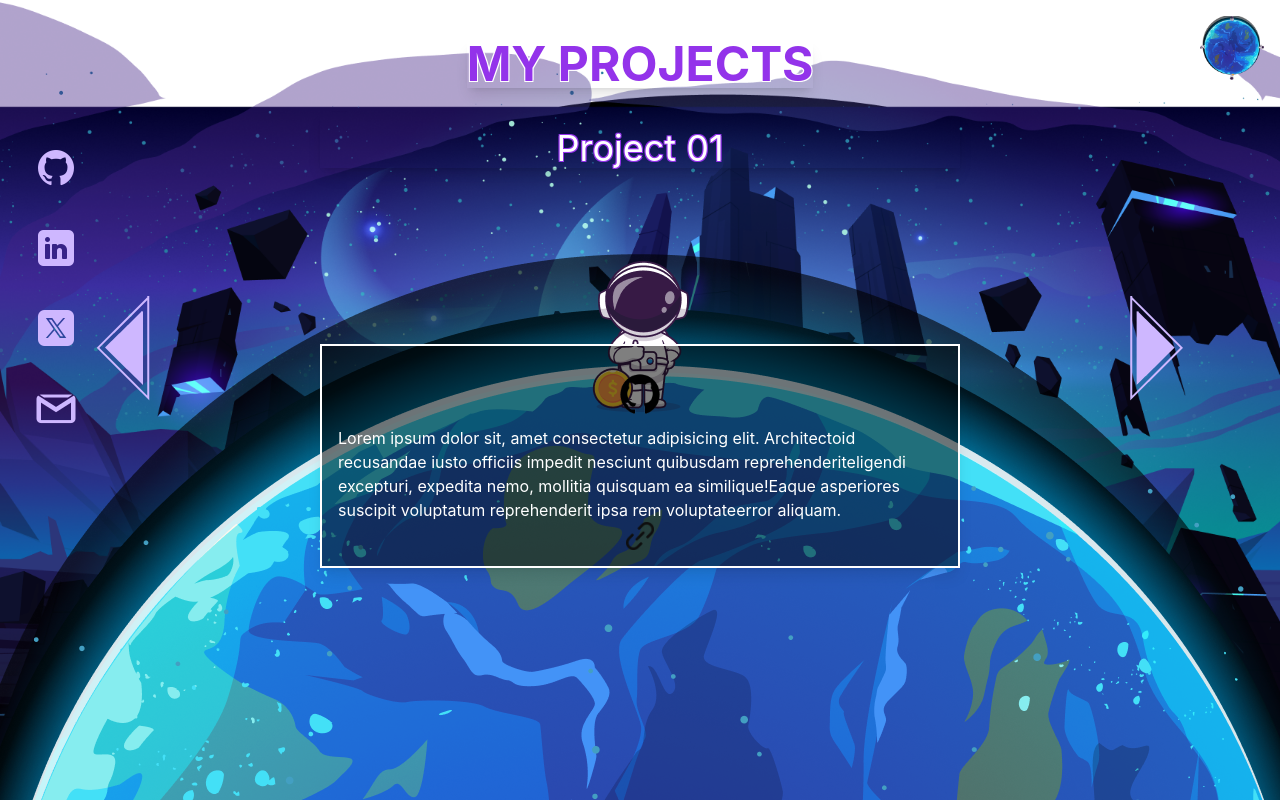
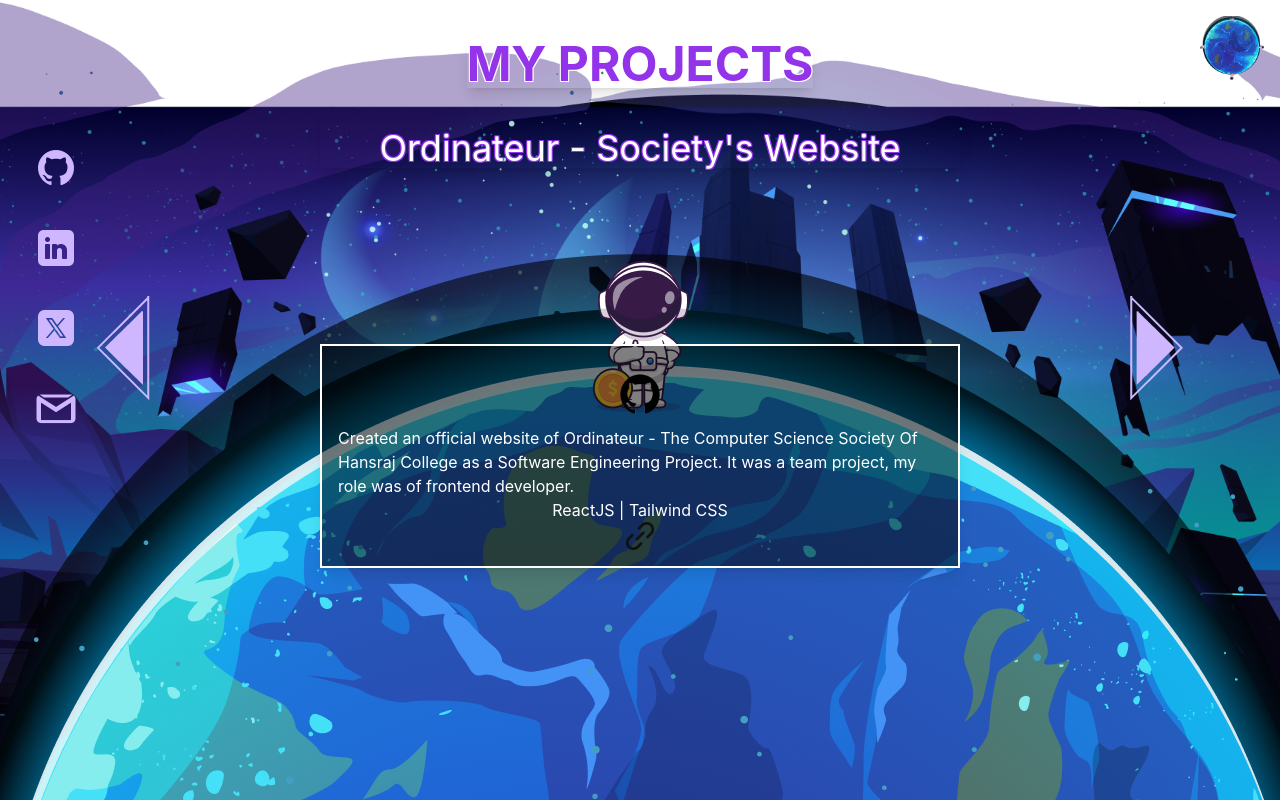
Before and after one commit to akanshaBharti/Portfolio, a React (Create React App) app: page /projects in a window 1280 px wide. Built offline with nearby package versions, Linux system fonts and the light colour scheme; the HTML template or start-up script is replaced by a standard one.

Commit message:
added projects and experience

```diff
--- a/src/components/Experience/ExperienceDetails.jsx
+++ b/src/components/Experience/ExperienceDetails.jsx
@@ -7,19 +7,25 @@
 const ExperienceDetails = () => {
   const experienceDetails = [
     {
-      ExperienceName: "Experience 01",
+      ExperienceName: "Frontend Developer Intern at CoziQ",
+      ExperiencePlace: "CoziQ Experiences - Private Dining Startup",
+      ExperienceTime: "[February 2024 - April 2024]",
       ExperienceDescription:
-        "Lorem ipsum dolor sit, amet consectetur adipisicing elit. Architectoid recusandae iusto officiis impedit nesciunt quibusdam reprehenderiteligendi excepturi, expedita nemo, mollitia quisquam ea similique!Eaque asperiores suscipit voluptatum reprehenderit ipsa rem voluptateerror aliquam.",
+        "My work was to develop user interface and user experience components using React. Integrate APIs to enhance functionality and user experience. Collaborate with the team to implement design and functionality improvements. Ensure the technical feasibility of UI/UX designs. ",
     },
     {
-      ExperienceName: "Experience 02",
+      ExperienceName: "Frontend Developer Intern at Bichhoos",
+      ExperiencePlace: "Bichhoos - E-commerce website for customized items",
+      ExperienceTime: "[January 2024 - April 2024]",
       ExperienceDescription:
-        "Lorem ipsum dolor sit, amet consectetur adipisicing elit. Architectoid recusandae iusto officiis impedit nesciunt quibusdam reprehenderiteligendi excepturi, expedita nemo, mollitia quisquam ea similique!Eaque asperiores suscipit voluptatum reprehenderit ipsa rem voluptateerror aliquam.",
+        "My work involved UI/UX design of Bichhoos website. Integrate APIs to enhance functionality and user experience. Learned ReactJS, Tailwind CSS, Material UI, Git/GitHub.",
     },
     {
-      ExperienceName: "Experience 03",
+      ExperienceName: "General Secretary in College",
+      ExperiencePlace: "Ordinateur - The Computer Science Society Of Hansraj College",
+      ExperienceTime: "[October 2022 - October 2023]",
       ExperienceDescription:
-        "Lorem ipsum dolor sit, amet consectetur adipisicing elit. Architectoid recusandae iusto officiis impedit nesciunt quibusdam reprehenderiteligendi excepturi, expedita nemo, mollitia quisquam ea similique!Eaque asperiores suscipit voluptatum reprehenderit ipsa rem voluptateerror aliquam.",
+        "My work was to manage and coordinate a team of 100+ members smoothly and professionally. Coordinated with Team Heads and Teacher coordinators for the smooth flow of society and its events. Lead and managed events (as 3rd in charge).",
     },
   ];
 
@@ -58,7 +64,15 @@
         {/* description box */}
         <div className="relative md:mt-44 mt-28 ">
           <p className=" border border-2 border-white text-white p-8 shadow-lg bg-black bg-opacity-50 ">
+            <div className="text-xl">
+            {experienceDetails[currentExperienceIndex].ExperiencePlace}
+            </div>
+            <div className="text-xl">
+            {experienceDetails[currentExperienceIndex].ExperienceTime}
+            </div>
+            <div>
             {experienceDetails[currentExperienceIndex].ExperienceDescription}
+            </div>
           </p>
         </div>
       </div>
--- a/src/components/Navbar/Navbar.jsx
+++ b/src/components/Navbar/Navbar.jsx
@@ -11,7 +11,7 @@
 
     return(
         <div className="relative z-50">
-            <div className="fixed top-0 right-0 z-50 p-4 ">
+            <div className="fixed top-0 right-0 z-50 p-4  ">
                 <img src={navbarIcon} alt="Navbar Icon" className="w-16 h-16 cursor-pointer" onClick={toggleNavbar} />
             </div>
             {isOpen && (
--- a/src/components/Projects/ProjectDetails.jsx
+++ b/src/components/Projects/ProjectDetails.jsx
@@ -9,25 +9,28 @@
 const ProjectDetails = () => {
   const projectDetails = [
     {
-      ProjectName: "Project 01",
-      GithubLinkIcon: "https://github.com/akanshaBharti",
+      ProjectName: "Ordinateur - Society's Website",
+      GithubLinkIcon: "https://github.com/4shreyas5/Ordinateur-Website",
       ProjectDescription:
-        "Lorem ipsum dolor sit, amet consectetur adipisicing elit. Architectoid recusandae iusto officiis impedit nesciunt quibusdam reprehenderiteligendi excepturi, expedita nemo, mollitia quisquam ea similique!Eaque asperiores suscipit voluptatum reprehenderit ipsa rem voluptateerror aliquam.",
-      ProjectLink: "https://github.com/akanshaBharti",
+        "Created an official website of Ordinateur - The Computer Science Society Of Hansraj College as a Software Engineering Project. It was a team project, my role was of frontend developer.",
+      ProjectStacks: "ReactJS | Tailwind CSS",
+        ProjectLink: "https://github.com/akanshaBharti",
     },
     {
-      ProjectName: "Project 02",
-      GithubLinkIcon: "https://github.com/akanshaBharti",
+      ProjectName: "Online Examination Portal",
+      GithubLinkIcon: "https://github.com/Online-Examination-Portal/online_exam_ui",
       ProjectDescription:
-        "Lorem ipsum dolor sit, amet consectetur adipisicing elit. Architectoid recusandae iusto officiis impedit nesciunt quibusdam reprehenderiteligendi excepturi, expedita nemo, mollitia quisquam ea similique!Eaque asperiores suscipit voluptatum reprehenderit ipsa rem voluptateerror aliquam.",
-      ProjectLink: "Project02.com",
+        "It is a digital platform that enables users to conduct and take exams over the Internet. My role was of frontend developer, creating intuitive and responsive Ui, intergrating API's and ensuring a seamless user experience. Engaged in teamwork with senior developers. Completed Phase 1 - Admin Panel of the website (It is desktop optimized).",
+      ProjectStacks: "ReactJS | Material UI | CSS",
+      ProjectLink: "https://onlineexamination.netlify.app/",
     },
     {
-      ProjectName: "Project 03",
-      GithubLinkIcon: "",
+      ProjectName: "Random Password Generator",
+      GithubLinkIcon: "https://github.com/akanshaBharti/Random_Password_Generator",
       ProjectDescription:
-        "Lorem ipsum dolor sit, amet consectetur adipisicing elit. Architectoid recusandae iusto officiis impedit nesciunt quibusdam reprehenderiteligendi excepturi, expedita nemo, mollitia quisquam ea similique!Eaque asperiores suscipit voluptatum reprehenderit ipsa rem voluptateerror aliquam.",
-      ProjectLink: "Project03.com",
+        "This password generator provides a simple and secure way to generate random passwords based on your specific criteria. Whether you need a password for your email, social media, or online accounts, our tool has you covered. Generated passwords can be copied to clipboard with one click.",
+      ProjectStacks: "ReactJS | Tailwind CSS",
+      ProjectLink: "https://randomcutomized-password-generator.vercel.app/",
     },
   ];
 
@@ -75,6 +78,7 @@
               </Link>
             </div>
             <div>{projectDetails[currentProjectIndex].ProjectDescription}</div>
+            <div>{projectDetails[currentProjectIndex].ProjectStacks}</div>
             <div className="">
               <Link
                 to={projectDetails[currentProjectIndex].ProjectLink}
--- a/src/components/Skills/TechStacks.jsx
+++ b/src/components/Skills/TechStacks.jsx
@@ -12,49 +12,49 @@
 
 const TechStacks = () => {
   return (
-    <div className="grid grid-cols-2 lg:grid-cols-4 md:grid-cols-3 gap-6 text-white md:mt-32 mt-20">
-      <div className="flex flex-row items-center border border-white md:w-full md:h-full  text-xl md:text-3xl p-3 bg-black bg-opacity-50 shadow-xl hover:shadow-black">
-        <img src={html} alt="htmlIcon" className=" mr-2"/>
+    <div className="grid grid-cols-2 lg:grid-cols-4 md:grid-cols-3 gap-4 md:gap-6 text-white md:mt-32 mt-24 ml-2 mr-2">
+      <div className="flex flex-row items-center border border-white md:w-full md:h-full w-auto h-16 text-xl md:text-3xl p-3 bg-black bg-opacity-50 shadow-xl hover:shadow-black">
+        <img src={html} alt="htmlIcon" className="w-10 h-12 mr-2"/>
         HTML
       </div>
-      <div className="flex flex-row items-center border border-white w-full h-full text-xl md:text-3xl p-3 bg-black bg-opacity-50 shadow-xl hover:shadow-black">
-        <img src={css} alt="cssIcon" className=" mr-2"/>
+      <div className="flex flex-row items-center border border-white md:w-full md:h-full w-auto h-16 text-xl md:text-3xl p-3 bg-black bg-opacity-50 shadow-xl hover:shadow-black">
+        <img src={css} alt="cssIcon" className="w-10 h-12 mr-2"/>
         CSS
       </div>
-      <div className="flex flex-row items-center border border-white w-full h-full text-xl md:text-3xl p-3 bg-black bg-opacity-50 shadow-xl hover:shadow-black">
-        <img src={js} alt="jsIcon" className=" mr-2"/>
+      <div className="flex flex-row items-center border border-white md:w-full md:h-full w-auto h-16 text-xl md:text-3xl p-3 bg-black bg-opacity-50 shadow-xl hover:shadow-black">
+        <img src={js} alt="jsIcon" className="w-10 h-12 mr-2"/>
         JavaScript
       </div>
-      <div className="flex flex-row items-center border border-white w-full h-full text-xl md:text-3xl p-3 bg-black bg-opacity-50 shadow-xl hover:shadow-black">
-        <img src={react} alt="reactIcon" className=" mr-2"/>
+      <div className="flex flex-row items-center border border-white md:w-full md:h-full w-auto h-16 text-xl md:text-3xl p-3 bg-black bg-opacity-50 shadow-xl hover:shadow-black">
+        <img src={react} alt="reactIcon" className="w-10 h-12 mr-2"/>
         ReactJS
       </div>
-      <div className="flex flex-row items-center border border-white w-full h-full text-xl md:text-3xl p-3 bg-black bg-opacity-50 shadow-xl hover:shadow-black">
-        <img src={tailwind} alt="tailwindIcon" className=" mr-2"/>
+      <div className="flex flex-row items-center border border-white md:w-full md:h-full w-auto h-16 text-xl md:text-3xl p-3 bg-black bg-opacity-50 shadow-xl hover:shadow-black">
+        <img src={tailwind} alt="tailwindIcon" className="w-10 h-12 mr-2"/>
         Tailwind CSS
       </div>
-      <div className="flex flex-row items-center border border-white w-full h-full text-xl md:text-3xl p-3 bg-black bg-opacity-50 shadow-xl hover:shadow-black">
+      <div className="flex flex-row items-center border border-white md:w-full md:h-full w-auto h-16 text-xl md:text-3xl p-3 bg-black bg-opacity-50 shadow-xl hover:shadow-black">
         <img src={materialUI} alt="materialUIIcon" className="w-10 h-12 mr-2"/>
         Material UI
       </div>
-      {/* <div className="flex flex-row items-center border border-white w-full h-full text-xl md:text-3xl p-3 bg-black bg-opacity-50 shadow-xl hover:shadow-black">
+      {/* <div className="flex flex-row items-center border border-white md:w-full md:h-full w-auto h-16 text-xl md:text-3xl p-3 bg-black bg-opacity-50 shadow-xl hover:shadow-black">
         <img src={html} alt="htmlIcon" className="w-10 h-12 mr-2"/>
         Django
       </div> */}
-      <div className="flex flex-row items-center border border-white w-full h-full text-xl md:text-3xl p-3 bg-black bg-opacity-50 shadow-xl hover:shadow-black">
+      <div className="flex flex-row items-center border border-white md:w-full md:h-full w-auto h-16 text-xl md:text-3xl p-3 bg-black bg-opacity-50 shadow-xl hover:shadow-black">
         <img src={mysql} alt="mysqlIcon" className="w-10 h-12 mr-2"/>
         MySQL
       </div>
-      <div className="flex flex-row items-center border border-white w-full h-full text-xl md:text-3xl p-3 bg-black bg-opacity-50 shadow-xl hover:shadow-black">
+      <div className="flex flex-row items-center border border-white md:w-full md:h-full w-auto h-16 text-xl md:text-3xl p-3 bg-black bg-opacity-50 shadow-xl hover:shadow-black">
         <img src={cpp} alt="cppIcon" className="w-10 h-12 mr-2"/>
         C++
       </div>
-      <div className="flex flex-row items-center border border-white w-full h-full text-xl md:text-3xl p-3 bg-black bg-opacity-50 shadow-xl hover:shadow-black">
-        <img src={python} alt="pythonIcon" className=" mr-2"/>
+      <div className="flex flex-row items-center border border-white md:w-full md:h-full w-auto h-16 text-xl md:text-3xl p-3 bg-black bg-opacity-50 shadow-xl hover:shadow-black">
+        <img src={python} alt="pythonIcon" className="w-10 h-12 mr-2"/>
         Python
       </div>
-      <div className="flex flex-row items-center border border-white w-full h-full text-xl md:text-3xl p-3 bg-black bg-opacity-50 shadow-xl hover:shadow-black">
-        <img src={git} alt="gitIcon" className=" mr-2"/>
+      <div className="flex flex-row items-center border border-white md:w-full md:h-full w-auto h-16 text-xl md:text-3xl p-3 bg-black bg-opacity-50 shadow-xl hover:shadow-black">
+        <img src={git} alt="gitIcon" className="w-10 h-12 mr-2"/>
         Git/GitHub
       </div>
     </div>
```
